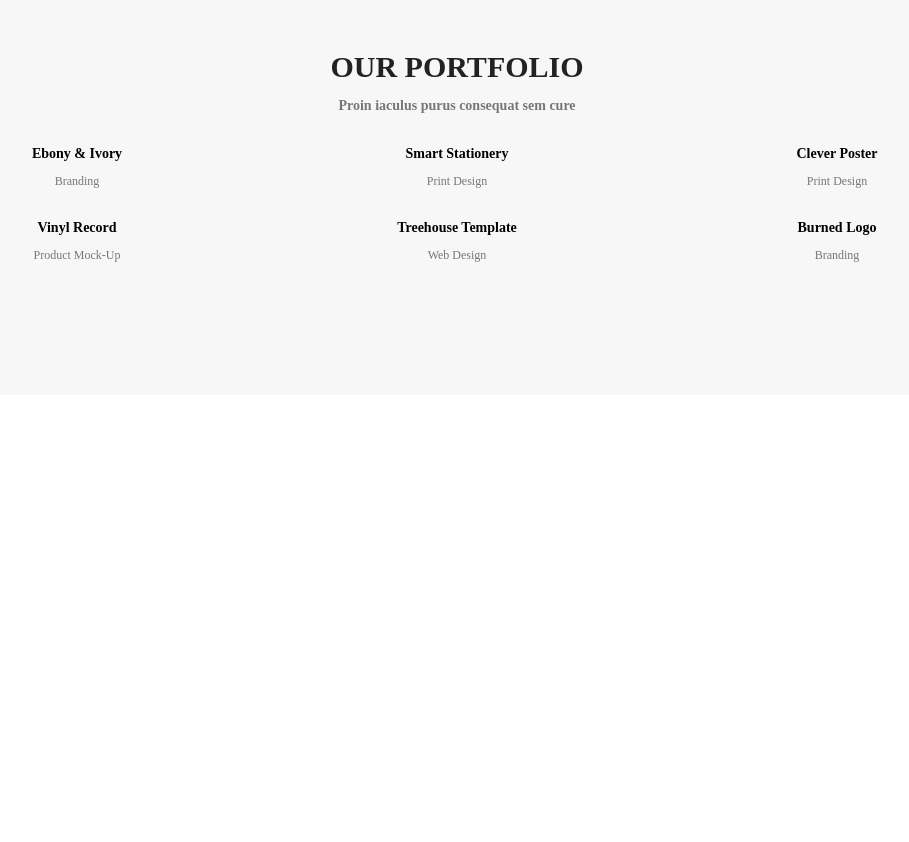
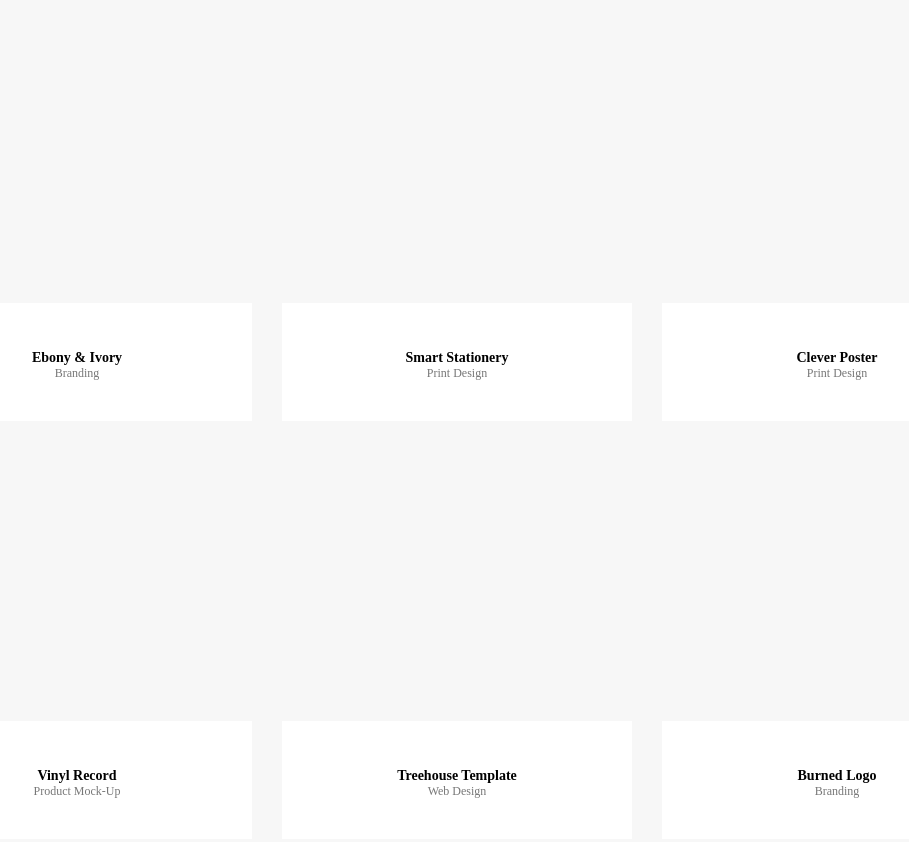
Before and after one commit to KossakowskaKarolina/golden-studio-landing-page, a website: page index.html in a window 1280 px wide. Shown: the part 1553-2395 px from the top of the page, without its empty margins (183-1092 px from the left). Before the commit the page ends 1948 px from the top, so only its background shows below. Drawn offline with Linux system fonts and the light colour scheme.

Commit message:
Add styles for section portfolio

```diff
--- a/index.html
+++ b/index.html
@@ -62,43 +62,55 @@
             <div class="portfolio-img"
               <img src="#">
             </div>
+            <div class="portfolio-description">
               <h4 class="box-title">Ebony & Ivory</h4>
               <p>Branding</p>
+            </div>
           </div>
           <div class="col-12 col-md-6 col-lg-4">
             <div class="portfolio-img"
               <img src="#">
             </div>
+            <div class="portfolio-description">
               <h4 class="box-title">Smart Stationery</h4>
               <p>Print Design</p>
+            </div>
           </div>
           <div class="col-12 col-md-6 col-lg-4">
             <div class="portfolio-img"
               <img src="#">
             </div>
+            <div class="portfolio-description">
               <h4 class="box-title">Clever Poster</h4>
               <p>Print Design</p>
+            </div>
           </div>
           <div class="col-12 col-md-6 col-lg-4">
             <div class="portfolio-img"
               <img src="#">
             </div>
+            <div class="portfolio-description">
               <h4 class="box-title">Vinyl Record</h4>
               <p>Product Mock-Up</p>
+            </div>
           </div>
           <div class="col-12 col-md-6 col-lg-4">
             <div class="portfolio-img"
               <img src="#">
             </div>
+            <div class="portfolio-description">
               <h4 class="box-title">Treehouse Template</h4>
               <p>Web Design</p>
+            </div>
           </div>
           <div class="col-12 col-md-6 col-lg-4">
             <div class="portfolio-img"
               <img src="#">
             </div>
+            <div class="portfolio-description">
               <h4 class="box-title">Burned Logo</h4>
               <p>Branding</p>
+            </div>
           </div>
         </div>
       </div>
--- a/sass/style.scss
+++ b/sass/style.scss
@@ -15,7 +15,6 @@ section {
 }
 
 .section-title {
-    margin-top: 120px;
     margin-bottom: 0;
     font-size: 30px;
     font-variant: small-caps;
@@ -114,6 +113,7 @@ p {
     }
 }
 
+
 /* Services */
 
 .services {
@@ -128,14 +128,33 @@ p {
         padding: 15px;
         font-size: 34px;
     }
+}
 
 
-}
 /* Portfolio */
 
 .portfolio {
     background: #f7f7f7;
 
+    .row {
+        margin-top: 80px;
+    }
 
+    .portfolio-description {
+        background: #fff;
+        padding: 28px 0;
+        p {
+            margin-top: 0;
+        }
+    }
 
+    .portfolio-img {
+        width: 290px;
+        height: 300px;
+        img {
+            width: 100%;
+            height: 100%;
+            object-fit: cover;
+        }
+    }
 }
```
Also changed, not shown: css/style.css, 1 other file. Lines whose indentation alone changed are shown as unchanged.
